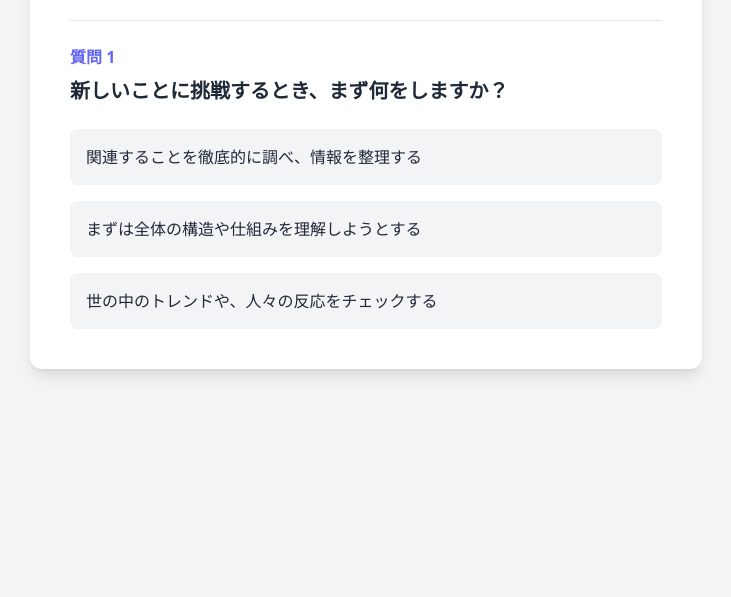
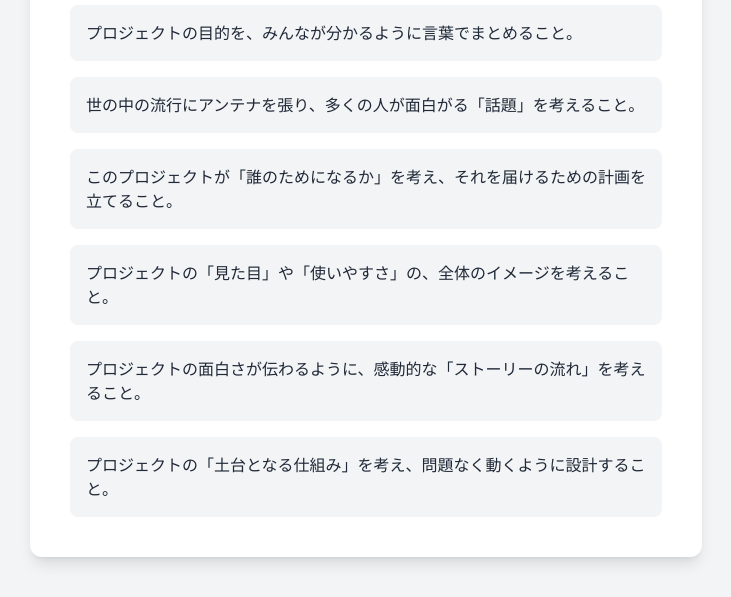
Before and after one commit to tagasakimoe-debug/shindan, a plain HTML site: page index.html in a window 1280 px wide. Shown: the part 268-865 px from the top of the page, without its empty margins (274-1005 px from the left). Before the commit the page ends 800 px from the top, so only its background shows below. Drawn offline with nearby package versions, Linux system fonts and the light colour scheme.

Commit message:
Add files via upload

```diff
--- a/index.html
+++ b/index.html
@@ -24,7 +24,7 @@
         <!-- Header -->
         <header class="text-center border-b pb-4 mb-6">
             <h1 class="text-2xl md:text-3xl font-bold text-indigo-600">あなたに合った働き方診断</h1>
-            <p class="text-gray-500 mt-2">20の質問に答えて、あなたの強みを見つけよう！</p>
+            <p class="text-gray-500 mt-2">10の質問に答えて、あなたの強みを見つけよう！</p>
         </header>
 
         <!-- Question Area -->
@@ -54,29 +54,87 @@
 
     <!-- The core JavaScript logic is now inside the HTML file -->
     <script>
-        // --- Diagnosis Data (Rebuilt based on the provided PDF and user feedback) ---
+        // --- Diagnosis Data (Algorithm updated based on user request) ---
         const diagnosisData = {
           "questions": [
-            { "id": 1, "question": "新しいことに挑戦するとき、まず何をしますか？", "options": [ { "id": "a", "text": "関連することを徹底的に調べ、情報を整理する" }, { "id": "b", "text": "まずは全体の構造や仕組みを理解しようとする" }, { "id": "c", "text": "世の中のトレンドや、人々の反応をチェックする" } ] },
-            { "id": 2, "question": "ものづくりで、一番わくわくする瞬間は？", "options": [ { "id": "a", "text": "見た目や使い心地を、美しく直感的にデザインしているとき" }, { "id": "b", "text": "複雑なパーツを、論理的に正しく組み立てているとき" }, { "id": "c", "text": "伝えたい想いを、人の心を動かす物語にしているとき" } ] },
-            { "id": 3, "question": "コツコツと細かい作業を続けるのは…？", "options": [ { "id": "a", "text": "好き、または得意な方だ" }, { "id": "b", "text": "目的のためなら頑張れる" }, { "id": "c", "text": "正直、あまり好きではない" } ] },
-            { "id": 4, "question": "突然トラブルが起きたら、どうしますか？", "options": [ { "id": "a", "text": "原因を冷静に分析し、筋道を立てて解決策を探す" }, { "id": "b", "text": "粘り強く色々な方法を試し、突破口を見つける" }, { "id": "c", "text": "周りの人と協力し、現実的な落としどころを探る" } ] },
-            { "id": 5, "question": "人と話すとき、一番大切にしていることは？", "options": [ { "id": "a", "text": "相手の気持ちに寄り添い、共感すること" }, { "id": "b", "text": "誠実な態度で、長期的な信頼を築くこと" }, { "id": "c", "text": "難しいことでも、分かりやすく噛み砕いて説明すること" } ] },
-            { "id": 6, "question": "計画を立てて、その通りに進めるのは…？", "options": [ { "id": "a", "text": "得意な方だ" }, { "id": "b", "text": "まあまあできる" }, { "id": "c", "text": "苦手な方だ" } ] },
-            { "id": 7, "question": "ヒット商品を見たら、何が気になりますか？", "options": [ { "id": "a", "text": "なぜ人気なのか、そのトレンドの背景" }, { "id": "b", "text": "どうやって作られているのか、その技術的な仕組み" }, { "id": "c", "text": "どうやって利益を出しているのか、そのビジネスの仕組み" } ] },
-            { "id": 8, "question": "「完璧」を目指すなら、どこにこだわりますか？", "options": [ { "id": "a", "text": "見た目の美しさ。1ミリのズレも許せない" }, { "id": "b", "text": "仕組みの正しさ。1つの矛盾も許せない" }, { "id": "c", "text": "完璧よりスピード。まず世に出して反応を見たい" } ] },
-            { "id": 9, "question": "新しいアプリやツール、どうやって覚えますか？", "options": [ { "id": "a", "text": "説明書をしっかり読み、全体を理解してから触る" }, { "id": "b", "text": "とにかく色々いじってみて、感覚で覚えていく" }, { "id": "c", "text": "レビュー動画などを見て、ポイントだけ押さえる" } ] },
-            { "id": 10, "question": "仕事をする上で、一番の原動力になるのは？", "options": [ { "id": "a", "text": "自分の力でビジネスを立ち上げ、成功させること" }, { "id": "b", "text": "誰も解けなかった、難しい問題を解決すること" }, { "id": "c", "text": "自分のセンスで、人の心を動かすものを作ること" } ] },
-            { "id": 11, "question": "ネット上でたくさんの人と交流するのは…？", "options": [ { "id": "a", "text": "好き。会話を盛り上げたり、輪の中心になるのが得意" }, { "id": "b", "text": "情報交換など、目的があれば交流する" }, { "id": "c", "text": "苦手。できれば1人でいたい" } ] },
-            { "id": 12, "question": "あなたにとって「アイデアが良い」とは、どういうことですか？", "options": [ { "id": "a", "text": "誰も思いつかなかった、賢い問題解決の方法" }, { "id": "b", "text": "多くの人の心を掴む、感動的な物語" }, { "id": "c", "text": "常識を覆すような、美しいビジュアル表現" } ] },
-            { "id": 13, "question": "「締切」と「クオリティ」、どちらがより重要ですか？", "options": [ { "id": "a", "text": "クオリティ。中途半端なものは出せない" }, { "id": "b", "text": "締切。決められた時間の中で、ベストを尽くす" }, { "id": "c", "text": "まずはお客様の要望に応えることが最優先" } ] },
-            { "id": 14, "question": "自分の得意なことを、他の人に教えたいですか？", "options": [ { "id": "a", "text": "はい。多くの人に役立つコンテンツにしたい" }, { "id": "b", "text": "はい。身近なチームメンバーの力になりたい" }, { "id": "c", "text": "いいえ。自分の作業に集中したい" } ] },
-            { "id": 15, "question": "決められたルールや手順の中で作業するのは…？", "options": [ { "id": "a", "text": "好き。その方が安心して集中できる" }, { "id": "b", "text": "面白い。制約がある方が、逆に工夫のしがいがある" }, { "id": "c", "text": "苦手。自分のやり方で自由にやりたい" } ] },
-            { "id": 16, "question": "仕事で一番「やってしまった…」と感じる失敗は？", "options": [ { "id": "a", "text": "仕組みの根本的な欠陥を見落としていた" }, { "id": "b", "text": "世間の空気を読まずに発信し、批判が殺到した" }, { "id": "c", "text": "細かい確認を怠り、作品の質を大きく下げてしまった" } ] },
-            { "id": 17, "question": "話のテンポや間が良いと、言われたことがありますか？", "options": [ { "id": "a", "text": "はい、よく言われる" }, { "id": "b", "text": "いいえ、あまり言われない" }, { "id": "c", "text": "むしろ、話が長い、または短いと言われる" } ] },
-            { "id": 18, "question": "常に新しいことを学び続けるのは…？", "options": [ { "id": "a", "text": "好き。知的好奇心を満たすのが楽しい" }, { "id": "b", "text": "仕事で必要なら、当然のこととして学ぶ" }, { "id": "c", "text": "苦手。できればあまり変化はほしくない" } ] },
-            { "id": 19, "question": "人から意見やアドバイスをもらうのは…？", "options": [ { "id": "a", "text": "好き。より良くするためのヒントだと感じる" }, { "id": "b", "text": "客観的な事実として、冷静に受け止める" }, { "id": "c", "text": "苦手。否定されたように感じてしまうことがある" } ] },
-            { "id": 20, "question": "仕事で「最高に嬉しい！」と感じる瞬間は？", "options": [ { "id": "a", "text": "作ったシステムが、設計通りに完璧に動いたとき" }, { "id": "b", "text": "自分の作品が、誰かの心を動かしたと実感したとき" }, { "id": "c", "text": "自分のビジネスが、お客様に感謝されながら成長したとき" } ] }
+            { "id": 1, "question": "プロジェクトが始まる時、あなたが最も得意なのは？", "options": [
+                { "id": "a", "text": "プロジェクトの目的を、みんなが分かるように言葉でまとめること。" },
+                { "id": "b", "text": "世の中の流行にアンテナを張り、多くの人が面白がる「話題」を考えること。" },
+                { "id": "c", "text": "このプロジェクトが「誰のためになるか」を考え、それを届けるための計画を立てること。" },
+                { "id": "d", "text": "プロジェクトの「見た目」や「使いやすさ」の、全体のイメージを考えること。" },
+                { "id": "e", "text": "プロジェクトの面白さが伝わるように、感動的な「ストーリーの流れ」を考えること。" },
+                { "id": "f", "text": "プロジェクトの「土台となる仕組み」を考え、問題なく動くように設計すること。" }
+            ]},
+            { "id": 2, "question": "あなたが「良い仕事をした」と最も満足感を得られるのは、どんな時ですか？", "options": [
+                { "id": "a", "text": "自分の書いた文章で、言いたいことが相手に正確に伝わった時。" },
+                { "id": "b", "text": "自分の投稿がきっかけで、たくさんの人が盛り上がっているのを見た時。" },
+                { "id": "c", "text": "自分の作ったものが売れて、誰かの役に立ったと実感した時。" },
+                { "id": "d", "text": "自分がデザインしたものが「キレイ」「使いやすい」と褒められた時。" },
+                { "id": "e", "text": "自分が作った作品で、誰かが感動したり笑ったりしてくれた時。" },
+                { "id": "f", "text": "自分が作った「仕組み」が、裏側で完璧に動き続けていると知った時。" }
+            ]},
+            { "id": 3, "question": "地道で細かい作業に、長時間集中するのは得意ですか？", "options": [
+                { "id": "a", "text": "好き。一つのことに没頭して、完璧に仕上げるのが楽しい。" },
+                { "id": "b", "text": "得意。間違いがないように、細かい部分までチェックするのは苦にならない。" },
+                { "id": "c", "text": "どちらかと言えば、全体を考えたり、人と話す方が好き。" },
+                { "id": "d", "text": "苦手。色々な刺激がある方が、やる気が出る。" }
+            ]},
+            { "id": 4, "question": "あなたの「こだわり」が最も強く発揮されるのは、どんな部分ですか？", "options": [
+                { "id": "a", "text": "言葉の選び方。しっくりくる表現が見つかるまで、とことん考える。" },
+                { "id": "b", "text": "人々の反応。どうすればもっと「いいね」と思ってもらえるか、常に考える。" },
+                { "id": "c", "text": "目に見える成果。目標を達成するためなら、何度でもやり方を変えて挑戦する。" },
+                { "id": "d", "text": "全体のバランス。少しのズレでも気になるので、完璧に整えたい。" },
+                { "id": "e", "text": "テンポやリズム感。一瞬の間が、全体の雰囲気を決めると考える。" },
+                { "id": "f", "text": "仕組みの正しさ。小さな間違いが、後で大きな問題になるので見逃せない。" }
+            ]},
+            { "id": 5, "question": "何かを学ぶとき、あなたが最も心地よいと感じる方法は？", "options": [
+                { "id": "a", "text": "本などをたくさん読んで、自分なりに知識を整理し直す。" },
+                { "id": "b", "text": "色々な人の意見や最新ニュースに触れて、世の中の流れから学ぶ。" },
+                { "id": "c", "text": "成功している人のやり方を真似て、試しながら覚える。" },
+                { "id": "d", "text": "素敵なものをたくさん見て、なぜ良いのかを自分なりに分析する。" },
+                { "id": "e", "text": "好きな作品に何度も触れて、その良さを感覚で掴み取る。" },
+                { "id": "f", "text": "まず基本ルールを理解して、そこから応用を考えていく。" }
+            ]},
+            { "id": 6, "question": "仕事で他人と協力する際、あなたの得意な役割は？", "options": [
+                { "id": "a", "text": "会議の内容を、誰でも分かるように文章でまとめる。" },
+                { "id": "b", "text": "チームの活動の楽しさを、外の人にアピールして仲間を増やす。" },
+                { "id": "c", "text": "チームの頑張りを、売上などの「結果」に変えてみんなに報告する。" },
+                { "id": "d", "text": "チームのふわっとしたアイデアを、魅力的で具体的な「完成イメージ」にする。" },
+                { "id": "e", "text": "バラバラの材料から、一つの感動的な「ストーリー」を組み立てる。" },
+                { "id": "f", "text": "チームのアイデアを、実際に「動く仕組み」として形にする。" }
+            ]},
+            { "id": 7, "question": "あなたが「無人島に一つだけ持っていけるもの」を選ぶなら？", "options": [
+                { "id": "a", "text": "物語を書き残せる、たくさんの紙とペン。" },
+                { "id": "b", "text": "誰かと繋がるかもしれない、手回し充電の通信機。" },
+                { "id": "c", "text": "生き残るための方法が書かれた、実用的なマニュアル本。" },
+                { "id": "d", "text": "美しい絵を描ける、最高級の画材セット。" },
+                { "id": "e", "text": "大好きな物語を、何度でも見返せる再生プレイヤー。" },
+                { "id": "f", "text": "色々なものを組み立てられる、精密な工具セット。" }
+            ]},
+            { "id": 8, "question": "あなたが最も「美しい」と感じるものは？", "options": [
+                { "id": "a", "text": "無駄なく、的確な言葉だけで書かれた文章。" },
+                { "id": "b", "text": "たった一つの発信から、共感の輪が広がっていく様子。" },
+                { "id": "c", "text": "良いアイデアが、ビジネスとして成功していく仕組み。" },
+                { "id": "d", "text": "色や形、配置のバランスが、完璧に整っているもの。" },
+                { "id": "e", "text": "テンポの良い展開で、人の心をグッと掴むストーリー。" },
+                { "id": "f", "text": "複雑な問題が、スッキリとした数式や法則で解ける瞬間。" }
+            ]},
+            { "id": 9, "question": "仕事で最も避けたいと思う状況は？", "options": [
+                { "id": "a", "text": "言いたいことが誤解されて、相手を混乱させてしまうこと。" },
+                { "id": "b", "text": "軽い気持ちで言ったことで、誰かを傷つけてしまうこと。" },
+                { "id": "c", "text": "お客さんをがっかりさせて、信頼を失ってしまうこと。" },
+                { "id": "d", "text": "使いにくいものを作って、相手をイライラさせてしまうこと。" },
+                { "id": "e", "text": "作ったものが「退屈だ」と思われ、何も伝わらないこと。" },
+                { "id": "f", "text": "自分の小さなミスで、全部が動かなくなってしまうこと。" }
+            ]},
+            { "id": 10, "question": "あなたの考え方に最も近いものは？", "options": [
+                { "id": "a", "text": "物事の背景にある「なぜそうなったか」という物語を考える。" },
+                { "id": "b", "text": "人々の気持ちや、その場の「空気」を敏感に読み取る。" },
+                { "id": "c", "text": "常に「目的」を意識して、そこから逆算して「今やるべきこと」を考える。" },
+                { "id": "d", "text": "全体のバランスを考えて、直感的に「心地よい」と感じる形を探す。" },
+                { "id": "e", "text": "時間の流れを考えて、最高のタイミングで盛り上がるように組み立てる。" },
+                { "id": "f", "text": "物事をパーツに分けて、それらがどう繋がっているかを論理的に考える。" }
+            ]}
           ],
           "courses": [
             { "id": 1, "name": "ライター", "reason": "知的好奇心が旺盛で、情報を深く掘り下げて整理するのが得意なあなたに最適です。物事を分かりやすく伝えたり、物語を構築する能力が活かされます。" },
@@ -88,26 +146,16 @@
           ],
           "diagnosis_rules": [ {
             "scoring_matrix": [
-              { "q": 1, "opt": "a", "score": { "1": 3, "4": 1 } }, { "q": 1, "opt": "b", "score": { "6": 3, "1": 1 } }, { "q": 1, "opt": "c", "score": { "2": 3, "3": 1 } },
-              { "q": 2, "opt": "a", "score": { "4": 3, "5": 1 } }, { "q": 2, "opt": "b", "score": { "6": 3, "4": 1 } }, { "q": 2, "opt": "c", "score": { "1": 3, "5": 2 } },
-              { "q": 3, "opt": "a", "score": { "5": 3, "1": 2, "4": 2, "6": 2 } }, { "q": 3, "opt": "b", "score": { "2": 1, "3": 1 } }, { "q": 3, "opt": "c", "score": {} },
-              { "q": 4, "opt": "a", "score": { "6": 3 } }, { "q": 4, "opt": "b", "score": { "3": 3, "5": 1 } }, { "q": 4, "opt": "c", "score": { "4": 2, "2": 1 } },
-              { "q": 5, "opt": "a", "score": { "2": 3, "4": 2, "1": 1 } }, { "q": 5, "opt": "b", "score": { "3": 3, "2": 1 } }, { "q": 5, "opt": "c", "score": { "6": 2, "5": 1 } },
-              { "q": 6, "opt": "a", "score": { "1": 3, "3": 1 } }, { "q": 6, "opt": "b", "score": { "2": 1, "4": 1, "5": 1, "6": 1 } }, { "q": 6, "opt": "c", "score": {} },
-              { "q": 7, "opt": "a", "score": { "2": 3 } }, { "q": 7, "opt": "b", "score": { "6": 3, "1": 1 } }, { "q": 7, "opt": "c", "score": { "3": 3, "2": 1 } },
-              { "q": 8, "opt": "a", "score": { "4": 3, "5": 2 } }, { "q": 8, "opt": "b", "score": { "6": 3, "1": 1 } }, { "q": 8, "opt": "c", "score": { "3": 2, "2": 1 } },
-              { "q": 9, "opt": "a", "score": { "6": 3, "1": 2 } }, { "q": 9, "opt": "b", "score": { "4": 2, "5": 2 } }, { "q": 9, "opt": "c", "score": { "2": 2, "3": 1 } },
-              { "q": 10, "opt": "a", "score": { "3": 3 } }, { "q": 10, "opt": "b", "score": { "6": 3 } }, { "q": 10, "opt": "c", "score": { "4": 2, "5": 2, "1": 1 } },
-              { "q": 11, "opt": "a", "score": { "2": 3, "3": 2 } }, { "q": 11, "opt": "b", "score": { "1": 1, "4": 1, "6": 1 } }, { "q": 11, "opt": "c", "score": { "5": 1 } },
-              { "q": 12, "opt": "a", "score": { "6": 3 } }, { "q": 12, "opt": "b", "score": { "1": 3, "5": 2 } }, { "q": 12, "opt": "c", "score": { "4": 3 } },
-              { "q": 13, "opt": "a", "score": { "4": 2, "5": 2, "6": 1 } }, { "q": 13, "opt": "b", "score": { "1": 2, "2": 2, "6": 2 } }, { "q": 13, "opt": "c", "score": { "3": 3 } },
-              { "q": 14, "opt": "a", "score": { "3": 3 } }, { "q": 14, "opt": "b", "score": { "1": 1, "2": 1, "4": 1, "6": 1 } }, { "q": 14, "opt": "c", "score": {} },
-              { "q": 15, "opt": "a", "score": { "1": 2, "2": 2, "5": 1, "6": 2 } }, { "q": 15, "opt": "b", "score": { "4": 3 } }, { "q": 15, "opt": "c", "score": { "3": 3 } },
-              { "q": 16, "opt": "a", "score": { "6": 3 } }, { "q": 16, "opt": "b", "score": { "2": 3, "3": 2 } }, { "q": 16, "opt": "c", "score": { "1": 2, "4": 2, "5": 2 } },
-              { "q": 17, "opt": "a", "score": { "5": 3, "1": 1 } }, { "q": 17, "opt": "b", "score": { "2": 1, "3": 1, "4": 1, "6": 1 } }, { "q": 17, "opt": "c", "score": {} },
-              { "q": 18, "opt": "a", "score": { "1": 3, "3": 1 } }, { "q": 18, "opt": "b", "score": { "6": 3, "2": 1 } }, { "q": 18, "opt": "c", "score": {} },
-              { "q": 19, "opt": "a", "score": { "4": 2, "2": 2, "5": 1, "6": 2 } }, { "q": 19, "opt": "b", "score": { "1": 2, "3": 1 } }, { "q": 19, "opt": "c", "score": {} },
-              { "q": 20, "opt": "a", "score": { "6": 3 } }, { "q": 20, "opt": "b", "score": { "1": 2, "2": 2, "4": 2, "5": 2 } }, { "q": 20, "opt": "c", "score": { "3": 3 } }
+                { "q": 1, "opt": "a", "score": { "1": 3 } }, { "q": 1, "opt": "b", "score": { "2": 3 } }, { "q": 1, "opt": "c", "score": { "3": 3 } }, { "q": 1, "opt": "d", "score": { "4": 3 } }, { "q": 1, "opt": "e", "score": { "5": 3 } }, { "q": 1, "opt": "f", "score": { "6": 2 } },
+                { "q": 2, "opt": "a", "score": { "1": 3 } }, { "q": 2, "opt": "b", "score": { "2": 3 } }, { "q": 2, "opt": "c", "score": { "3": 3 } }, { "q": 2, "opt": "d", "score": { "4": 3 } }, { "q": 2, "opt": "e", "score": { "5": 3 } }, { "q": 2, "opt": "f", "score": { "6": 2 } },
+                { "q": 3, "opt": "a", "score": { "5": 3 } }, { "q": 3, "opt": "b", "score": { "6": 2 } }, { "q": 3, "opt": "c", "score": { "3": 3 } }, { "q": 3, "opt": "d", "score": { "2": 3 } },
+                { "q": 4, "opt": "a", "score": { "1": 3 } }, { "q": 4, "opt": "b", "score": { "2": 3 } }, { "q": 4, "opt": "c", "score": { "3": 3 } }, { "q": 4, "opt": "d", "score": { "4": 3 } }, { "q": 4, "opt": "e", "score": { "5": 3 } }, { "q": 4, "opt": "f", "score": { "6": 2 } },
+                { "q": 5, "opt": "a", "score": { "1": 3 } }, { "q": 5, "opt": "b", "score": { "2": 3 } }, { "q": 5, "opt": "c", "score": { "3": 3 } }, { "q": 5, "opt": "d", "score": { "4": 3 } }, { "q": 5, "opt": "e", "score": { "5": 3 } }, { "q": 5, "opt": "f", "score": { "6": 2 } },
+                { "q": 6, "opt": "a", "score": { "1": 3 } }, { "q": 6, "opt": "b", "score": { "2": 3 } }, { "q": 6, "opt": "c", "score": { "3": 3 } }, { "q": 6, "opt": "d", "score": { "4": 3 } }, { "q": 6, "opt": "e", "score": { "5": 3 } }, { "q": 6, "opt": "f", "score": { "6": 2 } },
+                { "q": 7, "opt": "a", "score": { "1": 3 } }, { "q": 7, "opt": "b", "score": { "2": 3 } }, { "q": 7, "opt": "c", "score": { "3": 3 } }, { "q": 7, "opt": "d", "score": { "4": 3 } }, { "q": 7, "opt": "e", "score": { "5": 3 } }, { "q": 7, "opt": "f", "score": { "6": 2 } },
+                { "q": 8, "opt": "a", "score": { "1": 3 } }, { "q": 8, "opt": "b", "score": { "2": 3 } }, { "q": 8, "opt": "c", "score": { "3": 3 } }, { "q": 8, "opt": "d", "score": { "4": 3 } }, { "q": 8, "opt": "e", "score": { "5": 3 } }, { "q": 8, "opt": "f", "score": { "6": 2 } },
+                { "q": 9, "opt": "a", "score": { "1": 3 } }, { "q": 9, "opt": "b", "score": { "2": 3 } }, { "q": 9, "opt": "c", "score": { "3": 3 } }, { "q": 9, "opt": "d", "score": { "4": 3 } }, { "q": 9, "opt": "e", "score": { "5": 3 } }, { "q": 9, "opt": "f", "score": { "6": 2 } },
+                { "q": 10, "opt": "a", "score": { "1": 3 } }, { "q": 10, "opt": "b", "score": { "2": 3 } }, { "q": 10, "opt": "c", "score": { "3": 3 } }, { "q": 10, "opt": "d", "score": { "4": 3 } }, { "q": 10, "opt": "e", "score": { "5": 3 } }, { "q": 10, "opt": "f", "score": { "6": 2 } }
             ]
           } ]
         };
@@ -152,11 +200,6 @@
 
             const top3 = sortedScores.slice(0, 3);
 
-            const resultHeader = document.querySelector('#result-content > p:first-child');
-            if (resultHeader) {
-                resultHeader.textContent = "あなたの適性 TOP3";
-            }
-
             recommendedCoursesEl.innerHTML = '';
 
             const rankText = ['1位', '2位', '3位'];
@@ -165,7 +208,6 @@
             let displayedCount = 0;
             top3.forEach((result, index) => {
                 const course = diagnosisData.courses.find(c => c.id === result.id);
-                // Display only if score is positive
                 if (course && result.score > 0) {
                     displayedCount++;
                     const resultHTML = `
@@ -209,6 +251,7 @@
             questionCard.classList.remove('fade-in');
 
             setTimeout(() => {
+                // Reduced the number of questions to 10 for a quicker diagnosis
                 if (currentQuestionIndex < diagnosisData.questions.length - 1) {
                     currentQuestionIndex++;
                     displayQuestion(currentQuestionIndex);
```
